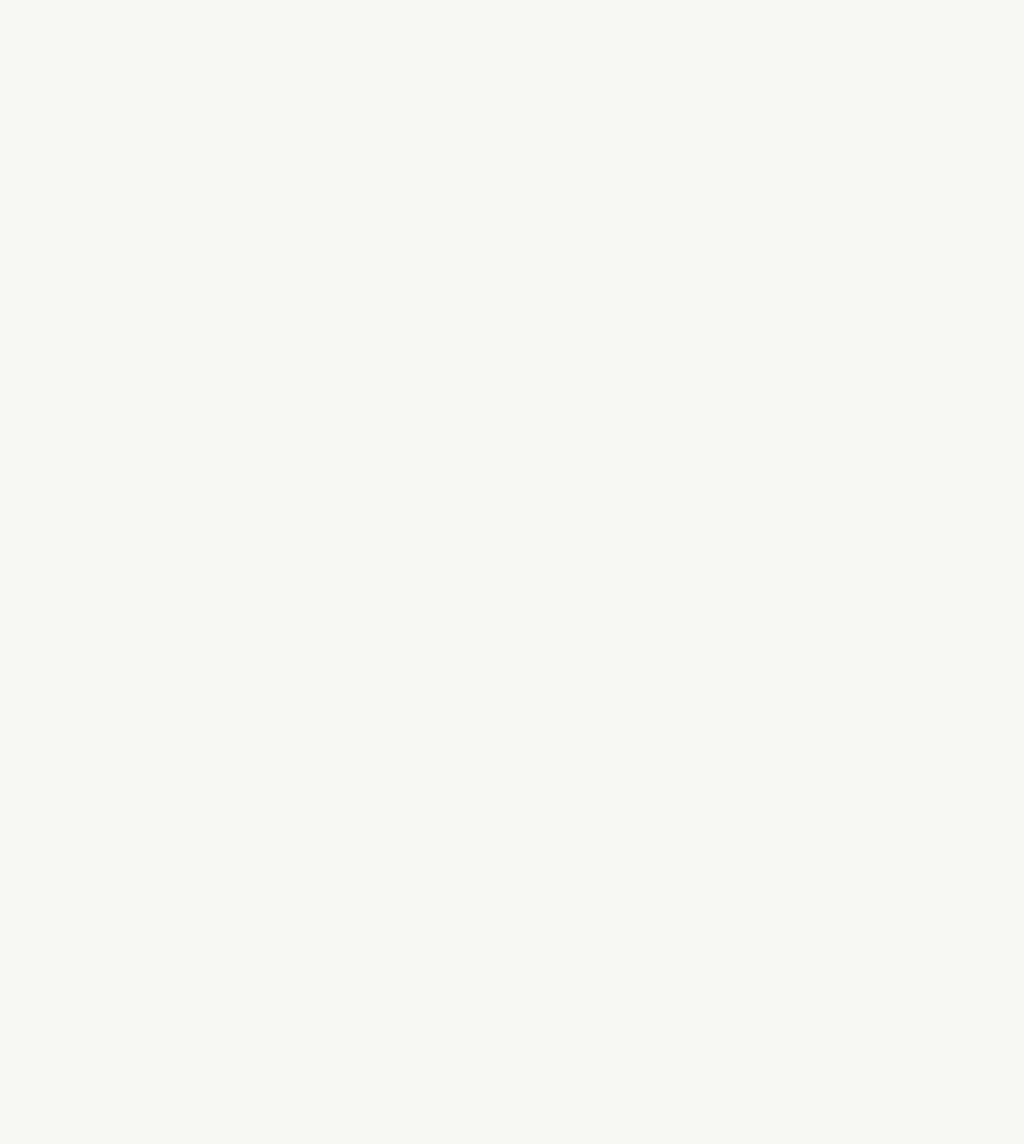
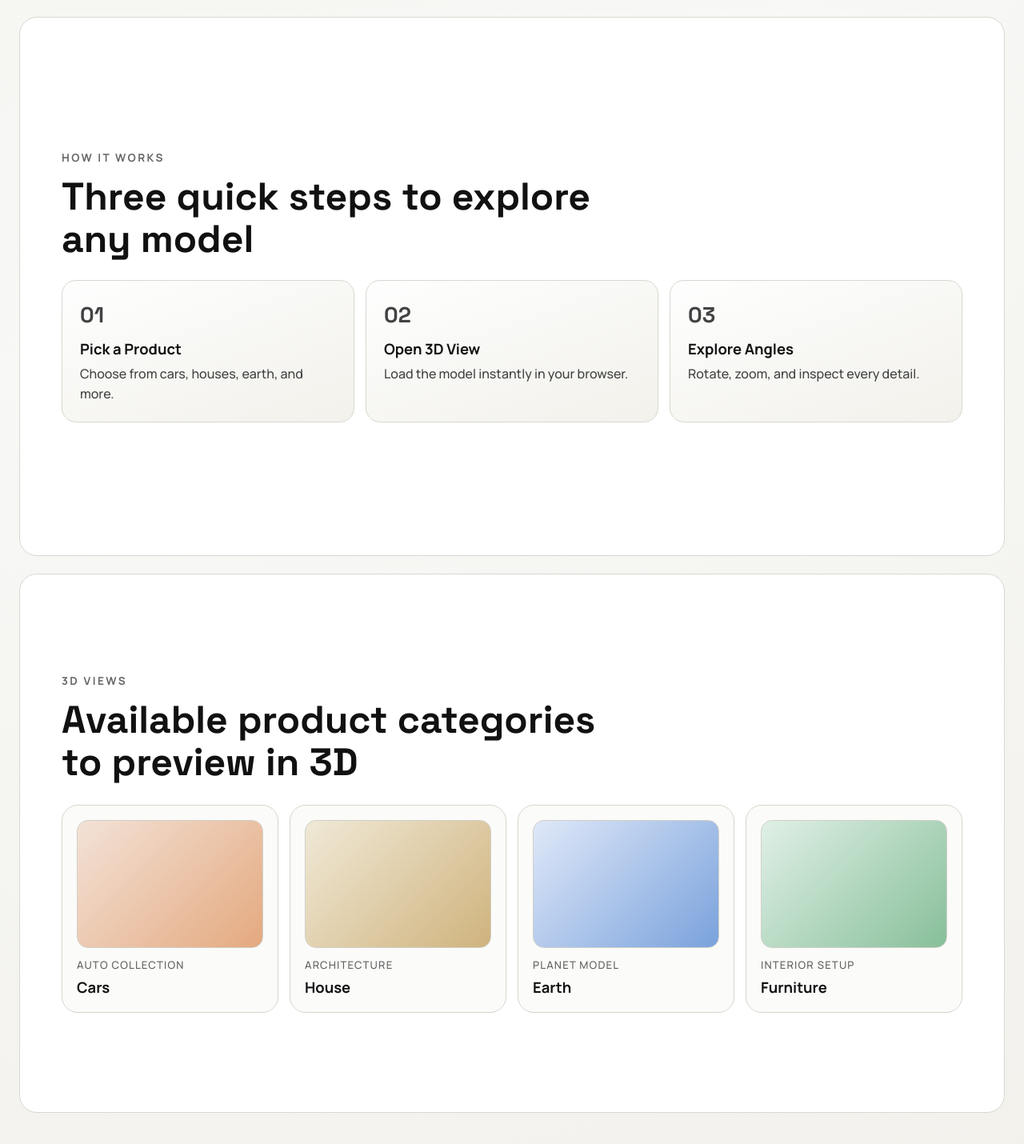
Before and after one commit to ReganKarki555/3D-Product-Viewer, a React (Create React App) app in the folder frontend/: page / in a window 1280 px wide. Shown: the part 776-2206 px from the top of the page at 80% size. Before the commit the page ends 800 px from the top, so only its background shows below. Built offline with nearby package versions, Linux system fonts and the light colour scheme.

Commit message:
Landing Page Completed basics

```diff
--- a/frontend/src/pages/Home.jsx
+++ b/frontend/src/pages/Home.jsx
@@ -1,4 +1,21 @@
-const navItems = ['Home', 'Collections', 'Discover More', 'About Us'];
+const navItems = [
+	{ label: 'Home', href: '#home' },
+	{ label: 'How It Works', href: '#how-it-works' },
+	{ label: '3D Views', href: '#showcase' }
+];
+
+const workflowSteps = [
+	{ title: 'Pick a Product', detail: 'Choose from cars, houses, earth, and more.' },
+	{ title: 'Open 3D View', detail: 'Load the model instantly in your browser.' },
+	{ title: 'Explore Angles', detail: 'Rotate, zoom, and inspect every detail.' }
+];
+
+const products = [
+	{ name: 'Cars', tag: 'Auto Collection', color: 'swatch-red' },
+	{ name: 'House', tag: 'Architecture', color: 'swatch-amber' },
+	{ name: 'Earth', tag: 'Planet Model', color: 'swatch-blue' },
+	{ name: 'Furniture', tag: 'Interior Setup', color: 'swatch-green' }
+];
 
 function Home({ onLoginClick, onRegisterClick }) {
 	return (
@@ -8,8 +25,8 @@ function Home({ onLoginClick, onRegisterClick }) {
 
 				<nav className="nav" aria-label="Primary">
 					{navItems.map((item) => (
-						<a key={item} className="nav-link" href="#home">
-							{item}
+						<a key={item.label} className="nav-link" href={item.href}>
+							{item.label}
 						</a>
 					))}
 				</nav>
@@ -24,13 +41,47 @@ function Home({ onLoginClick, onRegisterClick }) {
 				</div>
 			</header>
 
-			<main className="hero" id="home">
-				<p className="eyebrow">Minimal storefront</p>
-				<h1>Simple product browsing, built to start clean.</h1>
-				<p className="hero-copy">
-					This is the basic landing page structure for the site with only the core
-					navigation and account actions.
-				</p>
+			<main className="home-sections">
+				<section className="hero section-panel" id="home">
+					<p className="eyebrow">Minimal storefront</p>
+					<h1>Simple product browsing, built to start clean.</h1>
+					<p className="hero-copy">
+						This viewer gives a clear starting point for exploring products in 3D with a
+						lightweight interface and easy navigation.
+					</p>
+				</section>
+
+				<section className="section-panel section-works" id="how-it-works">
+					<div className="section-heading-wrap">
+						<p className="eyebrow">How It Works</p>
+						<h2>Three quick steps to explore any model</h2>
+					</div>
+					<div className="workflow-grid" aria-label="How it works workflow">
+						{workflowSteps.map((step, index) => (
+							<article key={step.title} className="workflow-card">
+								<p className="workflow-index">0{index + 1}</p>
+								<h3>{step.title}</h3>
+								<p>{step.detail}</p>
+							</article>
+						))}
+					</div>
+				</section>
+
+				<section className="section-panel section-showcase" id="showcase">
+					<div className="section-heading-wrap">
+						<p className="eyebrow">3D Views</p>
+						<h2>Available product categories to preview in 3D</h2>
+					</div>
+					<div className="showcase-grid">
+						{products.map((product) => (
+							<article key={product.name} className="product-tile">
+								<div className={`model-swatch ${product.color}`} aria-hidden="true" />
+								<p className="product-tag">{product.tag}</p>
+								<h3>{product.name}</h3>
+							</article>
+						))}
+					</div>
+				</section>
 			</main>
 		</div>
 	);
--- a/frontend/src/styles/global.css
+++ b/frontend/src/styles/global.css
@@ -1,3 +1,5 @@
+@import url('https://fonts.googleapis.com/css2?family=Manrope:wght@500;600;700;800&family=Space+Grotesk:wght@500;700&display=swap');
+
 * {
   box-sizing: border-box;
 }
@@ -8,8 +10,8 @@ html {
 
 body {
   margin: 0;
-  font-family: Arial, Helvetica, sans-serif;
-  background: #f7f7f4;
+  font-family: 'Manrope', 'Segoe UI', sans-serif;
+  background: radial-gradient(circle at 10% 10%, #f5f4f0 0%, #f8f8f6 45%, #f2f1ec 100%);
   color: #111111;
 }
 
@@ -35,6 +37,7 @@ a {
 }
 
 .brand {
+  font-family: 'Space Grotesk', 'Segoe UI', sans-serif;
   font-size: 1.05rem;
   font-weight: 700;
   letter-spacing: 0.02em;
@@ -88,10 +91,23 @@ a {
 }
 
 .hero {
-  max-width: 720px;
-  margin: 0 auto;
+  width: 100%;
   padding: 96px 0 48px;
   text-align: center;
+}
+
+.home-sections {
+  display: grid;
+  gap: 22px;
+  padding-bottom: 24px;
+}
+
+.section-panel {
+  min-height: calc(100vh - 126px);
+  border: 1px solid #d8d8d1;
+  border-radius: 22px;
+  background: #ffffff;
+  scroll-margin-top: 18px;
 }
 
 .eyebrow {
@@ -105,6 +121,7 @@ a {
 
 .hero h1 {
   margin: 0;
+  font-family: 'Space Grotesk', 'Segoe UI', sans-serif;
   font-size: clamp(2.4rem, 5vw, 4.8rem);
   line-height: 1.02;
 }
@@ -115,6 +132,111 @@ a {
   font-size: 1.05rem;
   line-height: 1.7;
   color: #4d4d4d;
+}
+
+.section-heading-wrap {
+  max-width: 700px;
+}
+
+.section-heading-wrap h2 {
+  margin: 0;
+  font-family: 'Space Grotesk', 'Segoe UI', sans-serif;
+  font-size: clamp(1.8rem, 4vw, 3rem);
+  line-height: 1.1;
+}
+
+.section-works {
+  display: grid;
+  gap: 24px;
+  align-content: center;
+  padding: 52px;
+}
+
+.workflow-grid {
+  display: grid;
+  grid-template-columns: repeat(3, minmax(0, 1fr));
+  gap: 14px;
+}
+
+.workflow-card {
+  padding: 22px;
+  border-radius: 18px;
+  border: 1px solid #d7d7cf;
+  background: linear-gradient(160deg, #fefefe 0%, #f2f1eb 100%);
+}
+
+.workflow-index {
+  margin: 0;
+  font-family: 'Space Grotesk', 'Segoe UI', sans-serif;
+  font-size: 1.7rem;
+  font-weight: 700;
+  color: #2f2f2f;
+}
+
+.workflow-card h3 {
+  margin: 8px 0 6px;
+  font-size: 1.15rem;
+}
+
+.workflow-card p {
+  margin: 0;
+  color: #424242;
+  line-height: 1.55;
+}
+
+.section-showcase {
+  display: grid;
+  gap: 26px;
+  align-content: center;
+  padding: 52px;
+}
+
+.showcase-grid {
+  display: grid;
+  grid-template-columns: repeat(4, minmax(0, 1fr));
+  gap: 14px;
+}
+
+.product-tile {
+  border: 1px solid #d6d6ce;
+  border-radius: 20px;
+  background: #fbfbf9;
+  padding: 18px;
+}
+
+.model-swatch {
+  height: 160px;
+  border-radius: 14px;
+  border: 1px solid #d0d0c8;
+}
+
+.swatch-red {
+  background: linear-gradient(135deg, #f3e2d7 0%, #e4a97f 100%);
+}
+
+.swatch-amber {
+  background: linear-gradient(135deg, #f0e9d7 0%, #cfb37d 100%);
+}
+
+.swatch-blue {
+  background: linear-gradient(135deg, #dfe8f8 0%, #7aa2dc 100%);
+}
+
+.swatch-green {
+  background: linear-gradient(135deg, #e0f0e6 0%, #87bf9a 100%);
+}
+
+.product-tag {
+  margin: 12px 0 6px;
+  font-size: 0.82rem;
+  letter-spacing: 0.09em;
+  text-transform: uppercase;
+  color: #616161;
+}
+
+.product-tile h3 {
+  margin: 0;
+  font-size: 1.15rem;
 }
 
 .auth-main {
@@ -193,6 +315,23 @@ a {
     padding-top: 72px;
   }
 
+  .section-panel {
+    min-height: auto;
+  }
+
+  .section-works,
+  .section-showcase {
+    padding: 28px;
+  }
+
+  .workflow-grid {
+    grid-template-columns: 1fr;
+  }
+
+  .showcase-grid {
+    grid-template-columns: repeat(2, minmax(0, 1fr));
+  }
+
   .auth-card {
     padding: 20px;
   }
@@ -218,4 +357,16 @@ a {
   .button {
     flex: 1;
   }
+
+  .home-sections {
+    gap: 16px;
+  }
+
+  .showcase-grid {
+    grid-template-columns: 1fr;
+  }
+
+  .model-swatch {
+    height: 130px;
+  }
 }
```
